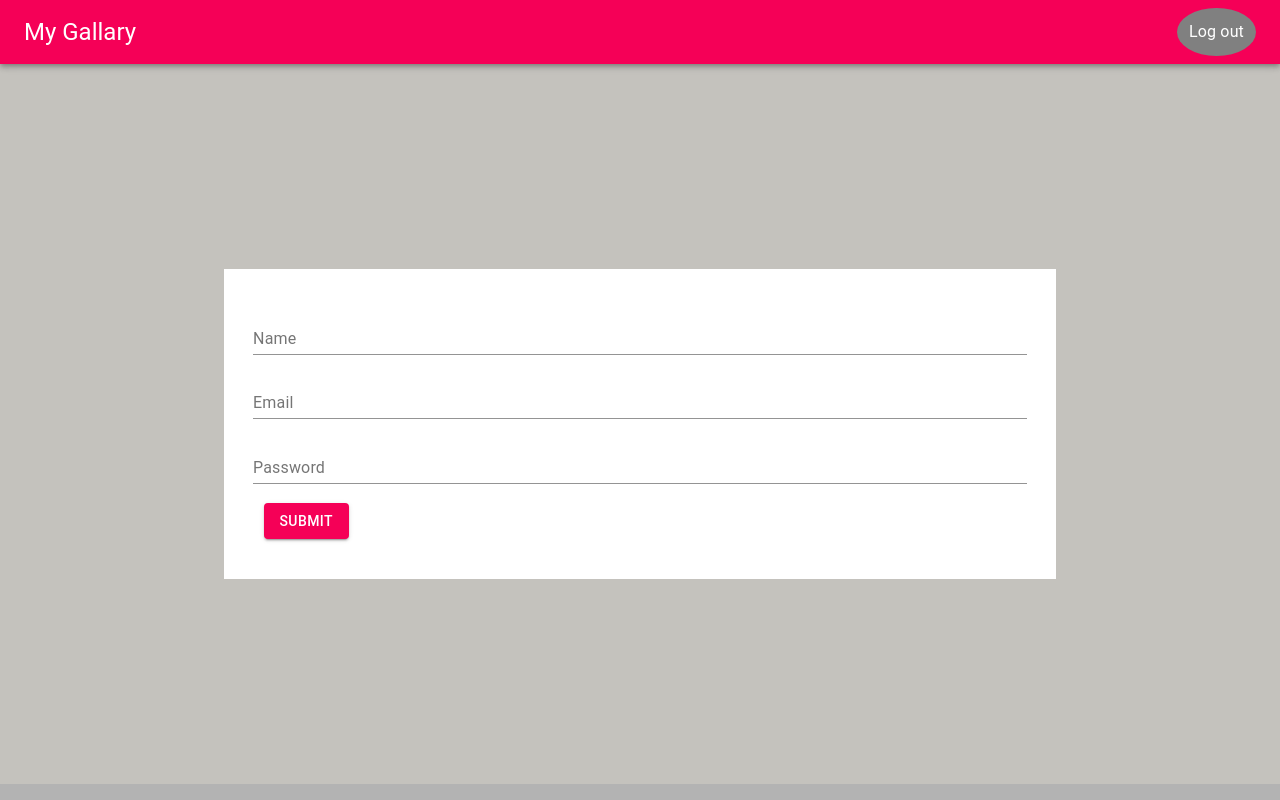
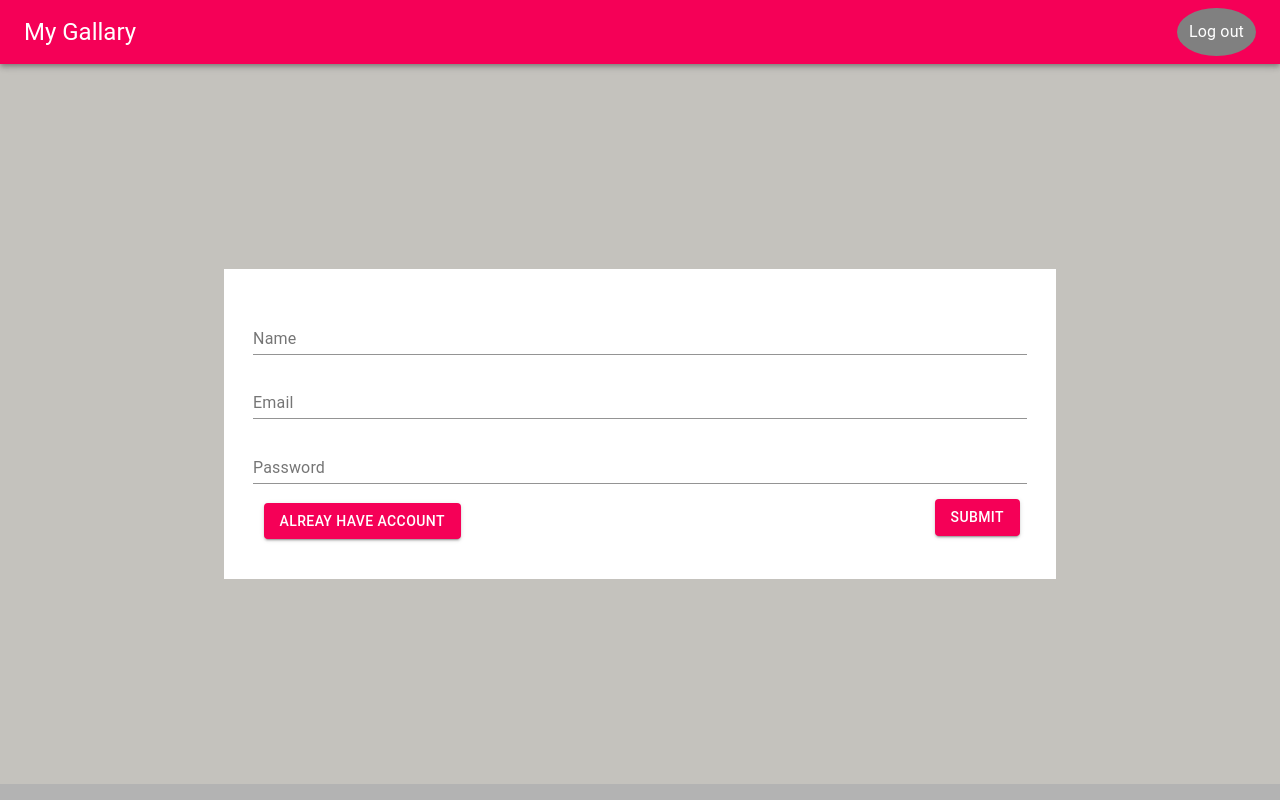
Before and after one commit to Leletungalo/gallary, a React (Create React App) app: page / in a window 1280 px wide. Both pictures are taken after a click on the button "RIGISTER". Built offline with nearby package versions, Linux system fonts and the light colour scheme; no server answers.

Commit message:
added back to log in

```diff
--- a/src/Auth/AuthReducer.js
+++ b/src/Auth/AuthReducer.js
@@ -1,15 +1,20 @@
-import {SET_USER} from "./Values"
+import { SET_USER, SET_ERORR } from "./Values";
 
 export default (state, action) => {
-    const {type,payload} = action;
-    switch(type){
+	const { type, payload } = action;
+	switch (type) {
 		case SET_USER:
 			return {
 				...state,
 				user: payload,
-            }
+			};
+
+		case SET_ERORR:
+			return {
+				...state,
+				errr: payload,
+			};
 		default:
 			return state;
 	}
-
-}
+};
--- a/src/Auth/AuthState.js
+++ b/src/Auth/AuthState.js
@@ -1,64 +1,79 @@
-import React,{useReducer,useEffect} from "react";
+import React, { useReducer, useEffect } from "react";
 import AuthContext from "./AuthContext";
 import AuthReducer from "./AuthReducer";
-import {projectAuth} from "../firebase/config"
-import {SET_USER} from "./Values"
-const AuthState = props =>{
+import { projectAuth } from "../firebase/config";
+import { SET_USER, SET_ERORR } from "./Values";
+const AuthState = props => {
 	const inincialState = {
-        user:null,
-        errr:""
-    }
-    const [state, disparch] = useReducer(AuthReducer,inincialState);
+		user: null,
+		errr: "",
+	};
+	const [state, disparch] = useReducer(AuthReducer, inincialState);
 
-    useEffect(() =>{
-        const unsub = projectAuth.onAuthStateChanged(user =>{
+	useEffect(() => {
+		const unsub = projectAuth.onAuthStateChanged(user => {
 			disparch({
 				type: SET_USER,
-                payload: user
-            })
-        })
+				payload: user,
+			});
+		});
 		return () => unsub();
-    },[])
+	}, []);
 
 	const login = async (email, password) => {
-        try{
-            const user = await projectAuth.signInWithEmailAndPassword(email,password);
+		try {
+			const user = await projectAuth.signInWithEmailAndPassword(
+				email,
+				password
+			);
 			disparch({
-                type:SET_USER,
-                payload: user
-            })
-        }catch(err){
+				type: SET_USER,
+				payload: user,
+			});
+		} catch (err) {
 			console.error(err);
 			alert(err.message);
+			disparch({
+				type: SET_ERORR,
+				payload: err.message,
+			});
 		}
-    }
+	};
 
-    const signUp = async (email,password) =>{
-        try{
-            const user = await projectAuth.createUserWithEmailAndPassword(email,password);
+	const signUp = async (email, password) => {
+		try {
+			const user = await projectAuth.createUserWithEmailAndPassword(
+				email,
+				password
+			);
 			disparch({
 				type: SET_USER,
-                payload: user
-            })
-        }catch(err){
-            console.error("my err",err.message);
+				payload: user,
+			});
+		} catch (err) {
+			console.error("my err", err.message);
+			alert(err.message);
 		}
-    }
+	};
 
-    const setUser = (user) => disparch({
+	const setUser = user =>
+		disparch({
 			type: SET_USER,
-        payload: user
-    })
+			payload: user,
+		});
 
-    return (<AuthContext.Provider
+	return (
+		<AuthContext.Provider
 			value={{
 				user: state.user,
+				err: state.err,
 				login,
 				signUp,
-            setUser
+				setUser,
 			}}
 		>
 			{props.children}
-    </AuthContext.Provider>)
-}
+		</AuthContext.Provider>
+	);
+};
 export default AuthState;
--- a/src/Auth/Values.js
+++ b/src/Auth/Values.js
@@ -1 +1,2 @@
 export const SET_USER = "SET_USER";
+export const SET_ERORR = "SET_ERORR";
--- a/src/components/Home.js
+++ b/src/components/Home.js
@@ -1,29 +1,31 @@
-import React,{useContext,useEffect,useState} from 'react'
+import React, { useContext, useEffect, useState } from "react";
 import Login from "./Login";
-import Rigister from "./Rigister"
-import AuthContext from "../Auth/AuthContext"
-import {Redirect} from "react-router-dom"
+import Rigister from "./Rigister";
+import AuthContext from "../Auth/AuthContext";
+import { Redirect } from "react-router-dom";
 
 const Home = () => {
-    const {user} = useContext(AuthContext);
+	const { user } = useContext(AuthContext);
 	const [loged, setLoged] = useState(false);
-    const [registered, setRigistered] = useState(false)
+	const [registered, setRigistered] = useState(false);
 	useEffect(() => {
-        if(user !== null){
-            setLoged(true)
-        }else{
-            setLoged(false)
+		if (user !== null) {
+			setLoged(true);
+		} else {
+			setLoged(false);
 		}
-    },[user])
+	}, [user]);
 
-    if(loged) return (<Redirect to="/images" />);
+	if (loged) return <Redirect to="/images" />;
 	return (
 		<div>
-           {!registered ?
+			{!registered ? (
 				<Login setRigistered={setRigistered} />
-           :<Rigister  /> }
+			) : (
+				<Rigister setRigistered={setRigistered} />
+			)}
 		</div>
-    )
-}
+	);
+};
 
-export default Home
+export default Home;
--- a/src/components/Login.js
+++ b/src/components/Login.js
@@ -1,25 +1,22 @@
-import React,{useState,useContext} from 'react'
-import {Button,TextField} from "@material-ui/core";
+import React, { useState, useContext } from "react";
+import { Button, TextField, makeStyles } from "@material-ui/core";
 import AuthContext from "../Auth/AuthContext";
-const Login = ({setRigistered}) => {
-    const { login} = useContext(AuthContext);
-    const [loginEmail,setloginEmail] = useState("");
-    const [loginPassword,setloginPassword] = useState("");
+const Login = ({ setRigistered }) => {
+	const { login } = useContext(AuthContext);
+	const [loginEmail, setloginEmail] = useState("");
+	const [loginPassword, setloginPassword] = useState("");
 
-    const handdleChange = async (e) =>{
+	const handdleChange = async e => {
 		e.preventDefault();
-        if(loginEmail !=="" && loginPassword !==""){
-            login(loginEmail,loginPassword);
+		if (loginEmail !== "" && loginPassword !== "") {
+			login(loginEmail, loginPassword);
 		}
-    }
+	};
+
+	const classes = useStayles();
 	return (
 		<div className="rigister">
-            {/*errr &&
-                <Typography
-                    className="errMessage"
-                    variant="h6"
-                >{errr}</Typography>*/}
-                <form  >
+			<form>
 				<TextField
 					className="inputs"
 					color="secondary"
@@ -37,22 +34,37 @@ const Login = ({setRigistered}) => {
 					onChange={e => setloginPassword(e.target.value)}
 					value={loginPassword}
 				/>
-                    <div className="buttonwrap">
+				<div className={classes.buttonWrap}>
 					<Button
 						variant="contained"
 						color="secondary"
-                            onClick={handdleChange} >
+						onClick={handdleChange}
+					>
 						Submit
 					</Button>
 					<Button
+						className={classes.register}
 						variant="contained"
 						color="secondary"
-                            onClick={() => setRigistered(true)} >
+						onClick={() => setRigistered(true)}
+					>
 						Rigister
 					</Button>
 				</div>
 			</form>
 		</div>
-        )
-    }
-export default Login
+	);
+};
+
+const useStayles = makeStyles({
+	buttonWrap: {
+		position: "relative",
+		padding: "0.5em",
+	},
+	register: {
+		position: "absolute",
+		top: "0.5em",
+		right: "0.5em",
+	},
+});
+export default Login;
--- a/src/components/Rigister.js
+++ b/src/components/Rigister.js
@@ -1,36 +1,30 @@
-import React,{useState,useContext} from 'react';
-import {Button,TextField} from "@material-ui/core";
+import React, { useState, useContext } from "react";
+import { Button, TextField, makeStyles } from "@material-ui/core";
 import AuthContext from "../Auth/AuthContext";
 
-const Rigister = () => {
-    const {signUp} = useContext(AuthContext);
-    const [name,setName] = useState("");
-    const [email,setEmail] = useState("");
-    const [password,setPassword] = useState("");
+const Rigister = ({ setRigistered }) => {
+	const { signUp } = useContext(AuthContext);
+	const [name, setName] = useState("");
+	const [email, setEmail] = useState("");
+	const [password, setPassword] = useState("");
 
-    const handdleChange = async (e) =>{
+	const handdleChange = async e => {
 		e.preventDefault();
-        console.log(name,email,password);
-        if(email !=="" && password !==""){
-           signUp(email,password);
+		console.log(name, email, password);
+		if (email !== "" && password !== "") {
+			signUp(email, password);
 		}
-    }
-
+	};
+	const classes = useStayles();
 	return (
 		<div className="rigister">
-            {/*errr &&
-                <Typography
-                    className="errMessage"
-                    variant="h6"
-            >{errr}</Typography>*/}
-                <form >
+			<form>
 				<TextField
 					className="inputs"
 					color="secondary"
 					label="Name"
 					onChange={e => setName(e.target.value)}
 					value={name}
-
 				/>
 
 				<TextField
@@ -47,13 +41,37 @@ const Rigister = () => {
 					onChange={e => setPassword(e.target.value)}
 					value={password}
 				/>
-                    <div className="buttonwrap">
-                        <Button variant="contained" color="secondary" onClick={handdleChange} >
+				<div className={classes.buttonWrap}>
+					<Button
+						variant="contained"
+						color="secondary"
+						onClick={() => setRigistered(false)}
+					>
+						Alreay have Account
+					</Button>
+					<Button
+						className={classes.register}
+						variant="contained"
+						color="secondary"
+						onClick={handdleChange}
+					>
 						Submit
 					</Button>
 				</div>
 			</form>
 		</div>
-    )}
+	);
+};
+const useStayles = makeStyles({
+	buttonWrap: {
+		position: "relative",
+		padding: "0.5em",
+	},
+	register: {
+		position: "absolute",
+		top: "0.5em",
+		right: "0.5em",
+	},
+});
 
-export default Rigister
+export default Rigister;
```
Lines whose indentation alone changed are shown as unchanged.
